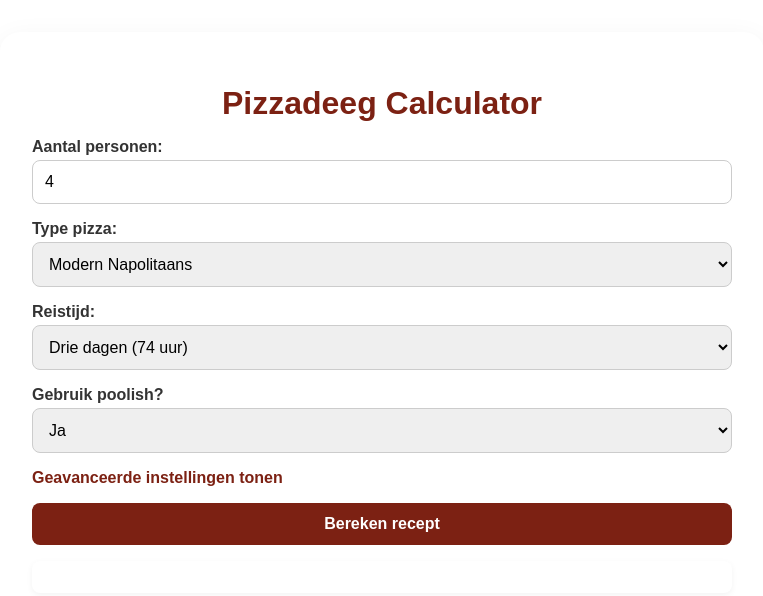
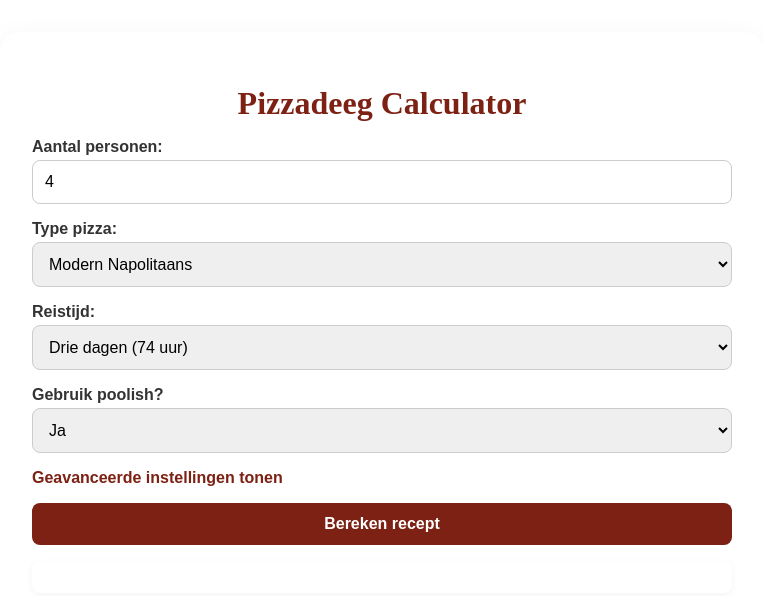
Before and after one commit to MartinoItalia/martino-deegcalculator, a plain HTML site: page index.html in a window 1280 px wide. Shown: the whole page, without its empty margins (258-1021 px from the left). Drawn offline with Linux system fonts and the light colour scheme.

Commit message:
Update index.html

```diff
--- a/index.html
+++ b/index.html
@@ -32,12 +32,13 @@
 }
 
 
-    h1 {
-      color: var(--rood);
-      font-size: 2rem;
-      margin-bottom: 1rem;
-      text-align: center;
-    }
+   h1 {
+  text-align: center;
+  color: #7C2113;
+  font-family: "Copperplate", "Copperplate Gothic Light", serif;
+  font-size: 2rem;
+  margin-bottom: 1rem;
+}
 
     label {
       display: block;
```
